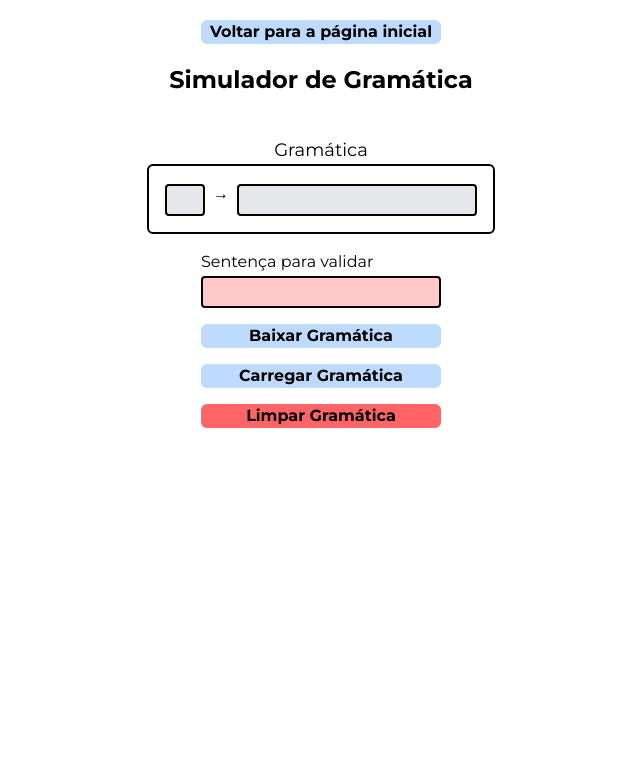
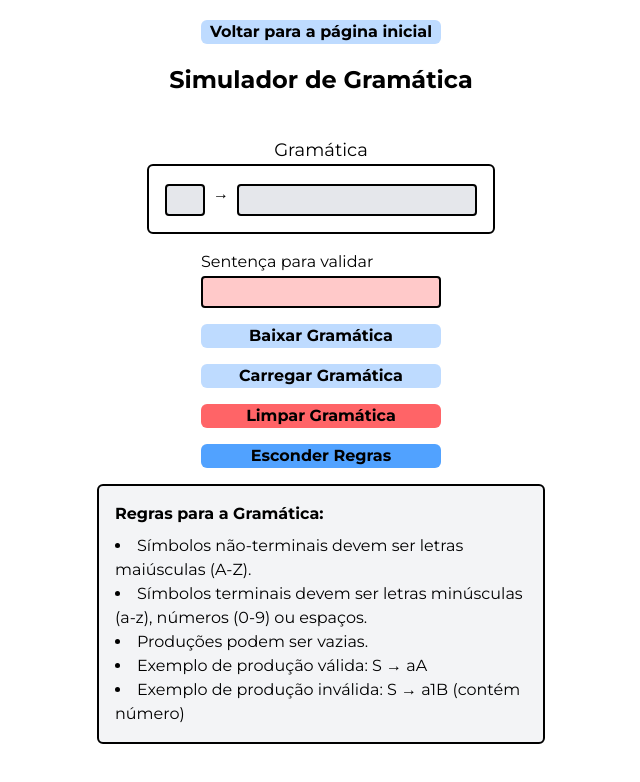
Before and after one commit to Pedro-Alonso/lftc, a Next.js app: page /grammar in a window 1280 px wide. Shown: the top 782 px of the page, without its empty margins (319-959 px from the left). Built offline with nearby package versions, Linux system fonts and the light colour scheme.

Commit message:
feat: added grammar rules field

```diff
--- a/src/app/(pages)/grammar/page.tsx
+++ b/src/app/(pages)/grammar/page.tsx
@@ -16,6 +16,7 @@ interface GrammarState {
 }
 
 const GrammarPage = () => {
+  const [isRulesVisible, setIsRulesVisible] = useState(true);
   const [text, setText] = useState("");
   const [isTextValid, setIsTextValid] = useState(true);
   const [grammarStates, setGrammarStates] = useState<GrammarState[]>([
@@ -232,6 +233,26 @@ const GrammarPage = () => {
         className="mt-4 !w-60 bg-red-400 hover:bg-red-600"
         text="Limpar Gramática"
       />
+      <Button
+        onClick={() => setIsRulesVisible((prev) => !prev)}
+        className="mt-4 !w-60 bg-blue-400 hover:bg-blue-600"
+        text={isRulesVisible ? "Esconder Regras" : "Mostrar Regras"}
+      />
+      {isRulesVisible && (
+        <div className="mt-4 p-4 border-2 rounded-md bg-gray-100 w-full max-w-md">
+          <h3 className="font-bold mb-2">Regras para a Gramática:</h3>
+          <ul className="list-disc list-inside">
+            <li>Símbolos não-terminais devem ser letras maiúsculas (A-Z).</li>
+            <li>
+              Símbolos terminais devem ser letras minúsculas (a-z), números
+              (0-9) ou espaços.
+            </li>
+            <li>Produções podem ser vazias.</li>
+            <li>Exemplo de produção válida: S → aA</li>
+            <li>Exemplo de produção inválida: S → a1B (contém número)</li>
+          </ul>
+        </div>
+      )}
     </Screen>
   );
 };
```
